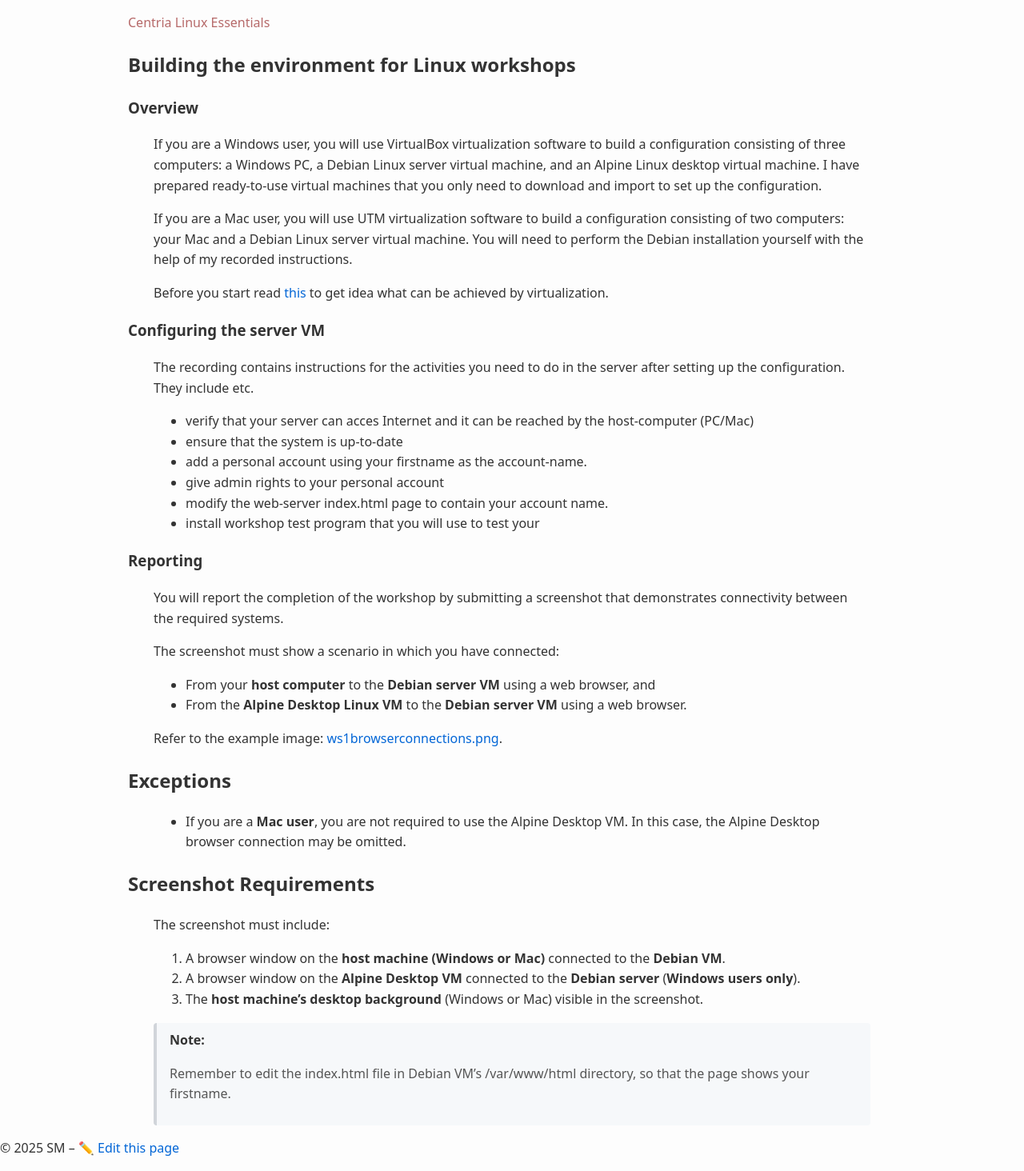
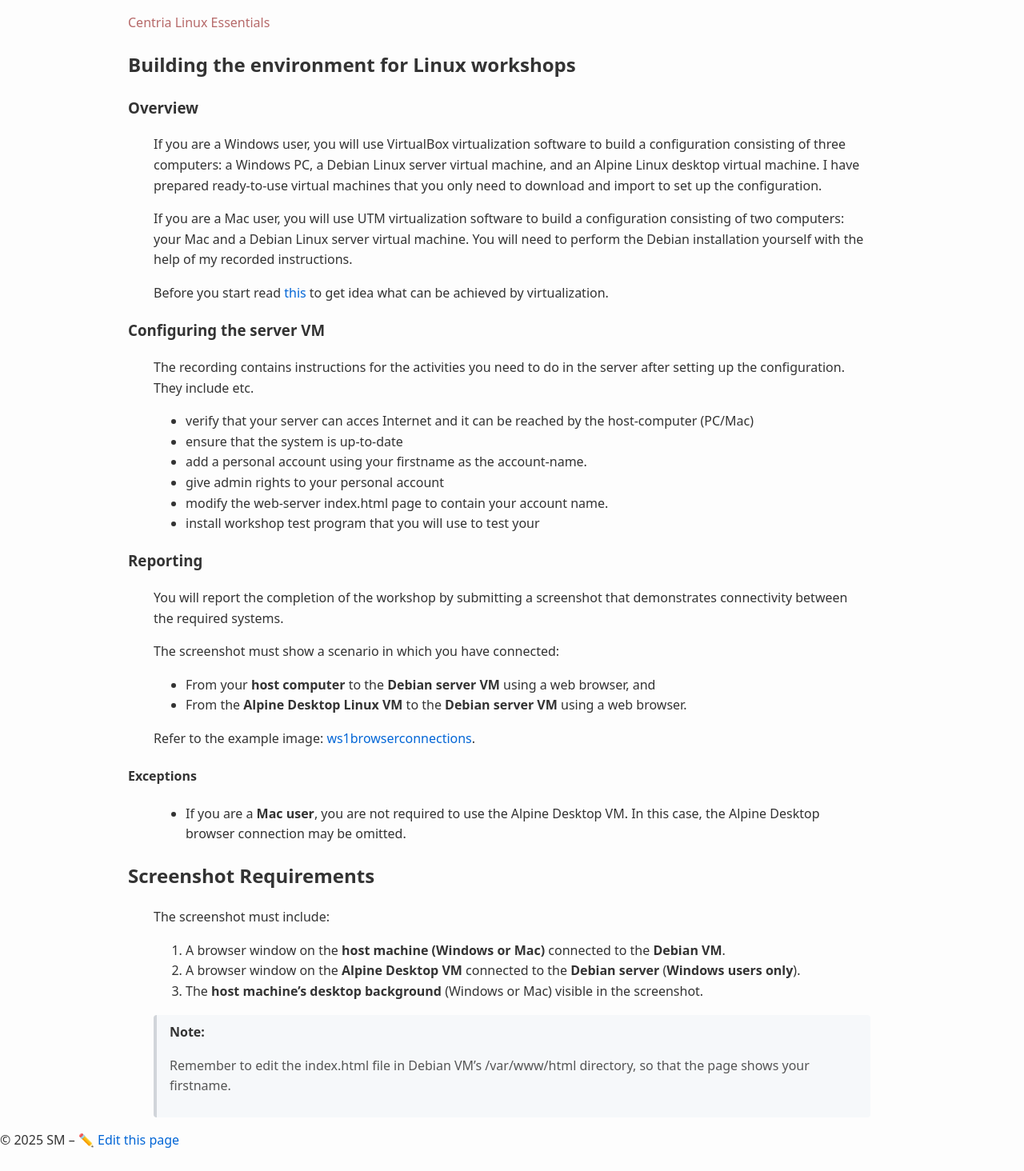
Before and after one commit to averkoc/lx, a Jekyll site: the page built from docs/ws1.md, in a window 1280 px wide. Shown: the whole page at 80% size. Built offline with Jekyll 4.4.1, drawn with Linux system fonts in a browser that asks for light colours.

Commit message:
Update ws1.md

```diff
--- a/docs/ws1.md
+++ b/docs/ws1.md
@@ -30,9 +30,9 @@ The screenshot must show a scenario in which you have connected:
 - From your **host computer** to the **Debian server VM** using a web browser, and
 - From the **Alpine Desktop Linux VM** to the **Debian server VM** using a web browser.
 
-Refer to the example image: [ws1browserconnections.png](../images/ws1browserconnections.png).
+Refer to the example image: [ws1browserconnections](../images/ws1browserconnections.png).
 
-## Exceptions
+#### Exceptions
 - If you are a **Mac user**, you are not required to use the Alpine Desktop VM. In this case, the Alpine Desktop browser connection may be omitted.
 
 ## Screenshot Requirements
```
